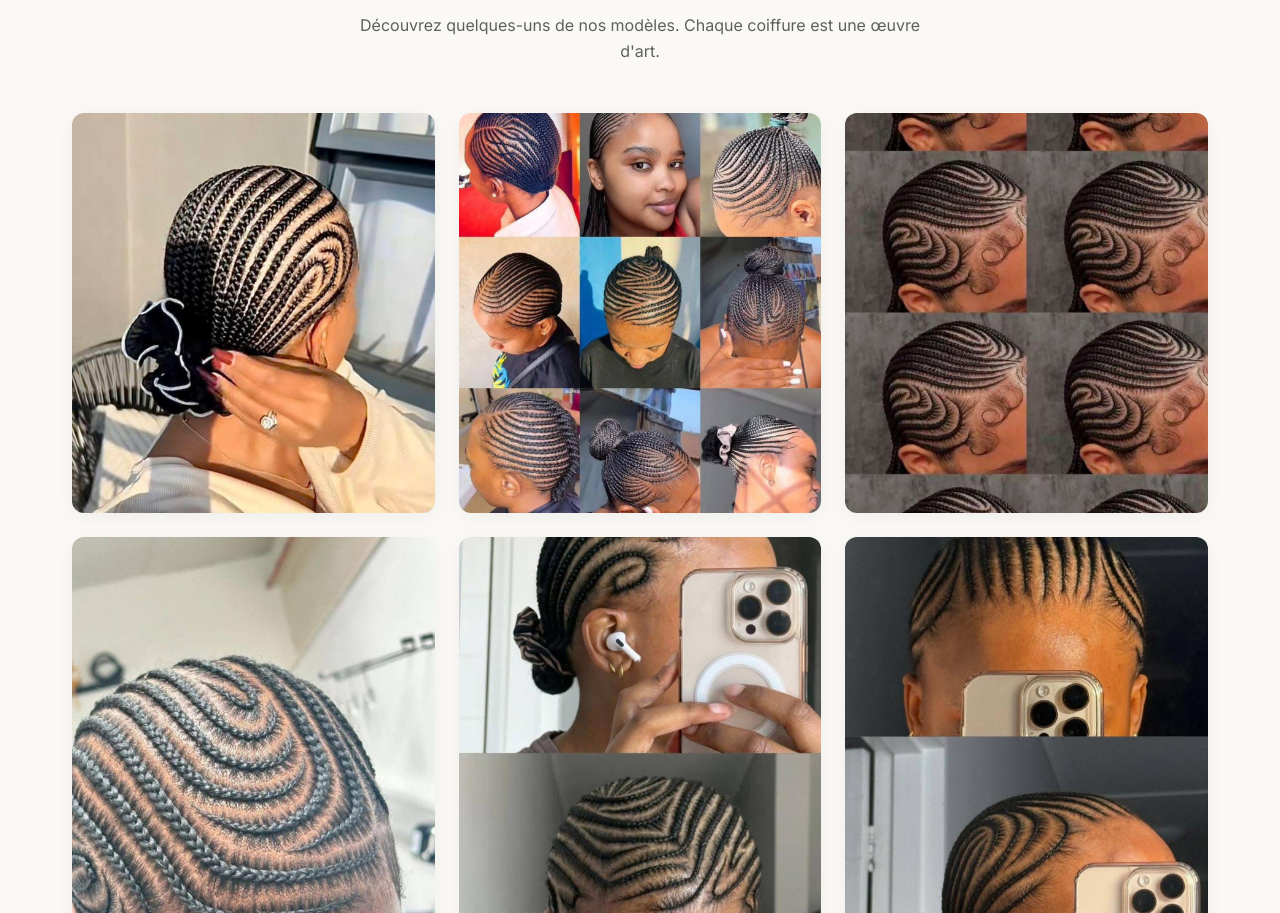
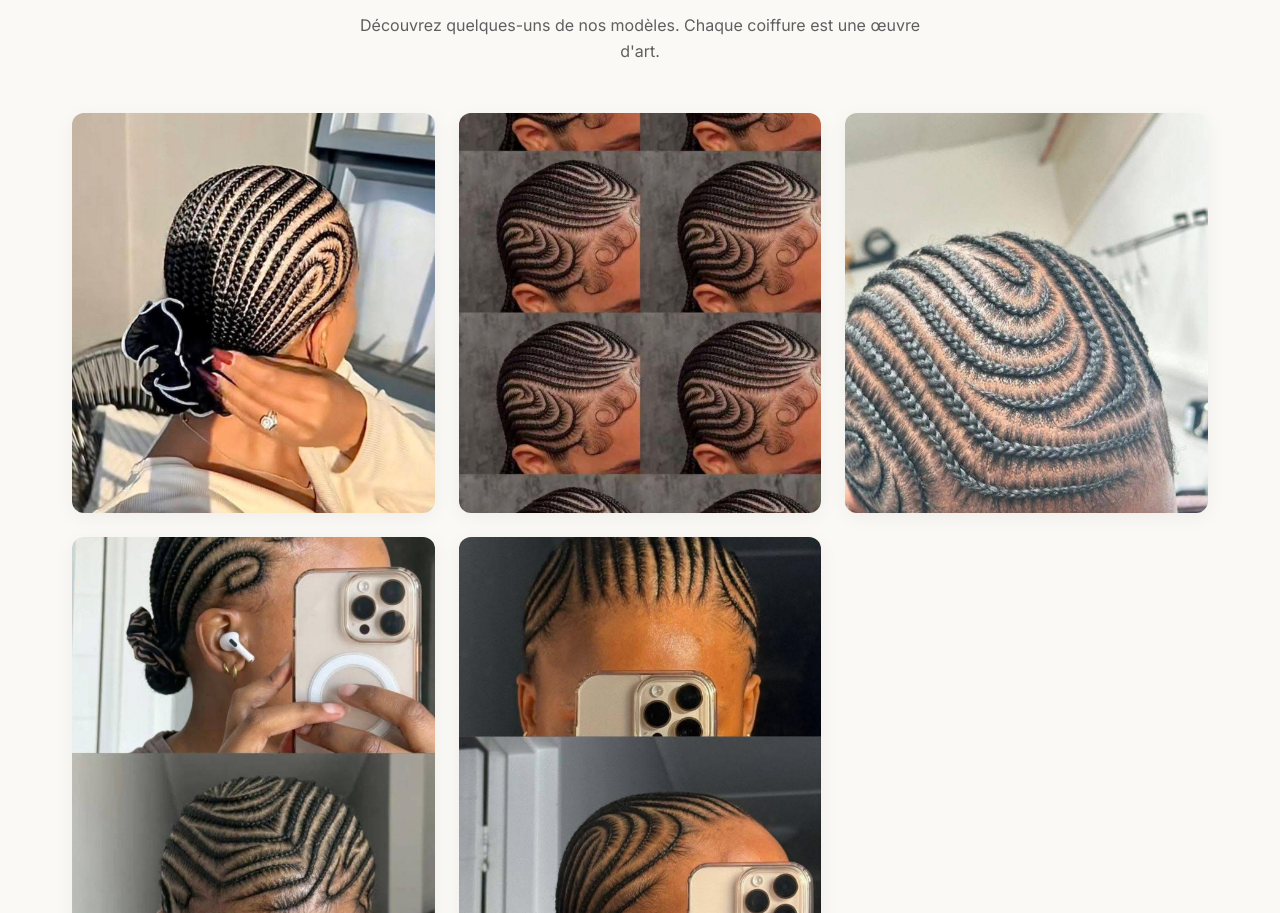
Before and after one commit to mamadbah2/plateforme-tresse, a website built with Vite: page index.html in a window 1280 px wide. Shown: the part 1460-2373 px from the top of the page. Built offline with nearby package versions, Linux system fonts and the light colour scheme; a web font is replaced by a local one.

Commit message:
vibe-coding 1

```diff
--- a/index.html
+++ b/index.html
@@ -77,7 +77,6 @@
 
         <div class="gallery-grid">
           <div class="gallery-item"><img src="/src/assets/gallery-1.jpg" alt="Modèle coiffure 1" loading="lazy"></div>
-          <div class="gallery-item"><img src="/src/assets/gallery-2.jpg" alt="Modèle coiffure 2" loading="lazy"></div>
           <div class="gallery-item"><img src="/src/assets/gallery-3.jpg" alt="Modèle coiffure 3" loading="lazy"></div>
           <div class="gallery-item"><img src="/src/assets/gallery-4.jpg" alt="Modèle coiffure 4" loading="lazy"></div>
           <div class="gallery-item"><img src="/src/assets/gallery-5.jpg" alt="Modèle coiffure 5" loading="lazy"></div>
```
